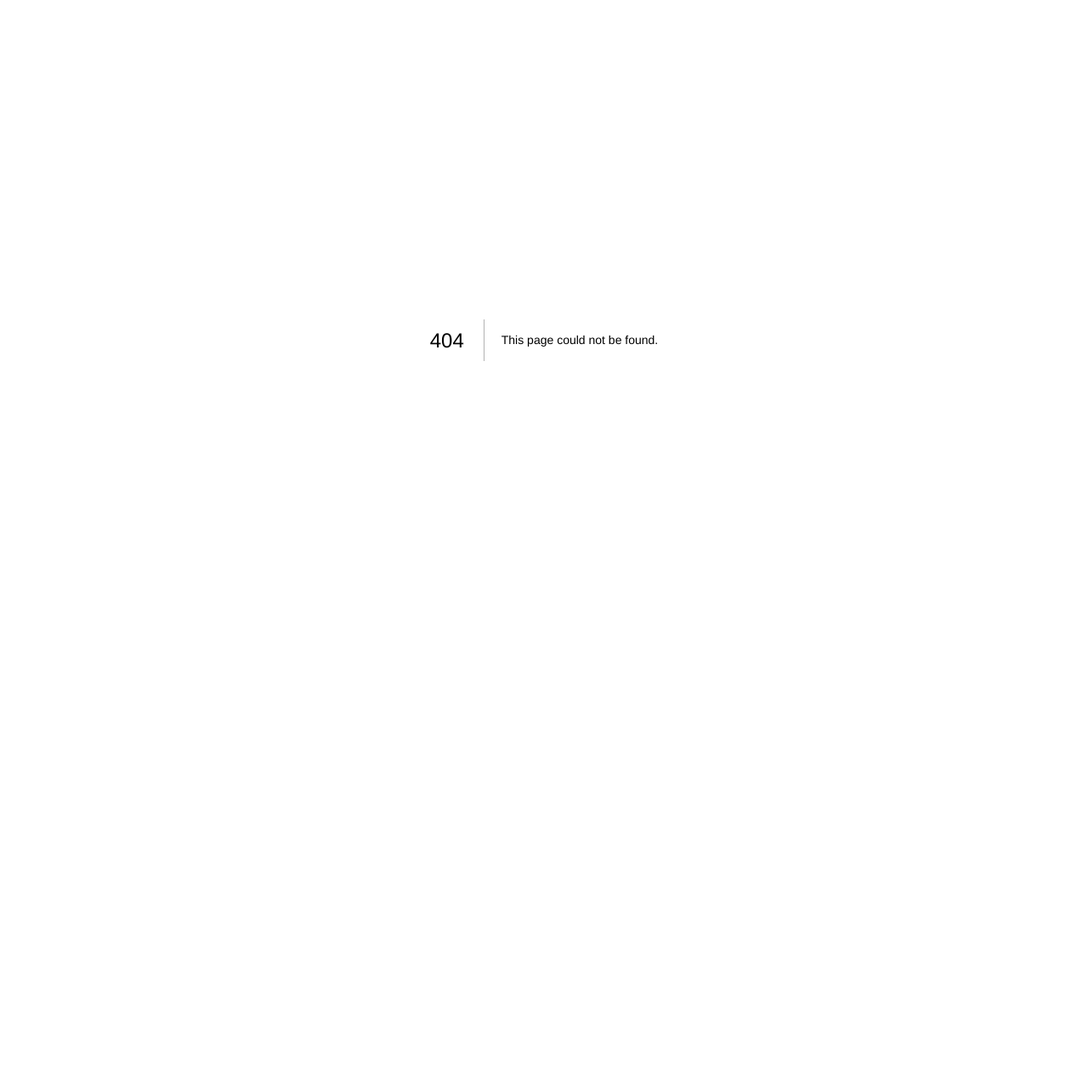
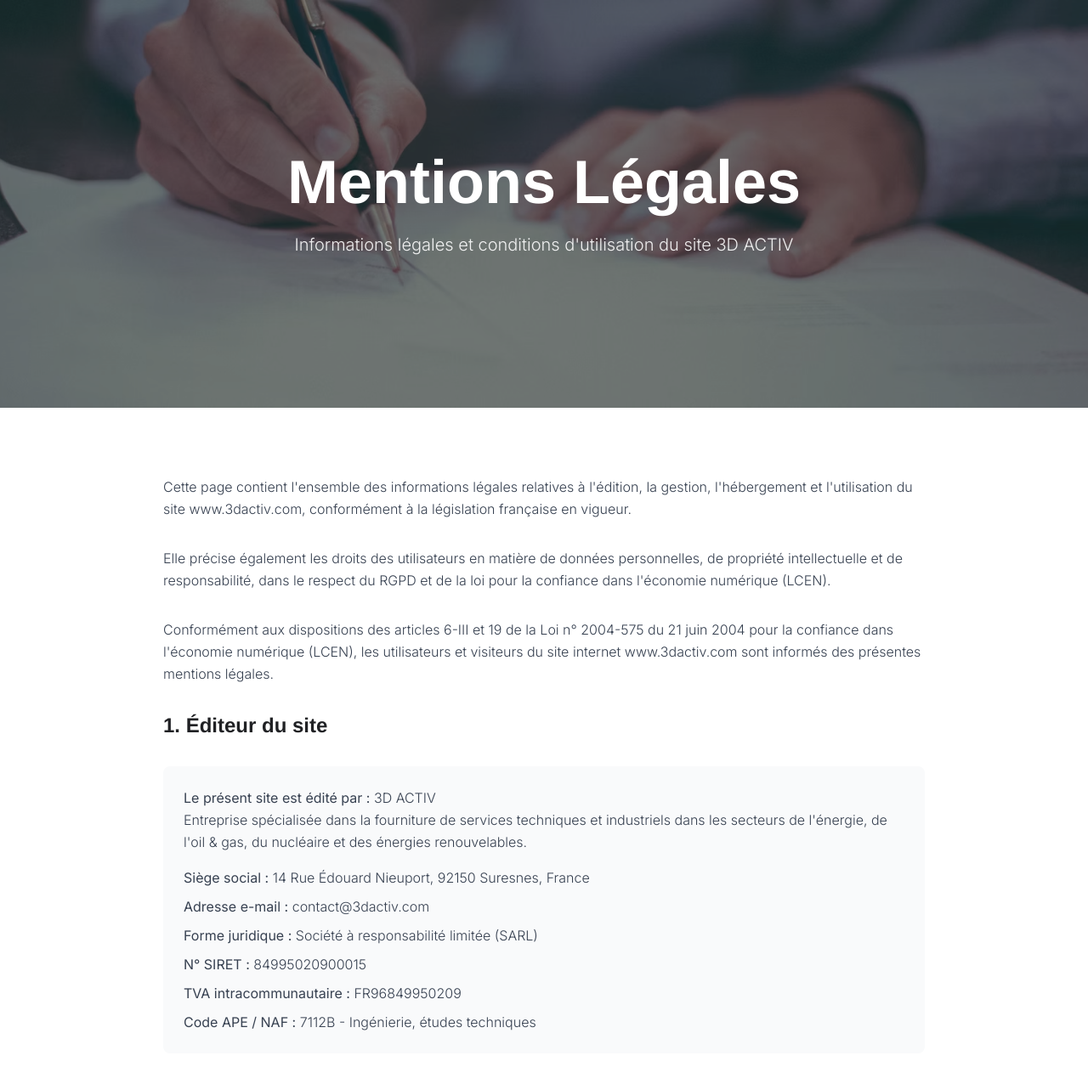
Before and after one commit to ItachiQRD/3dactiv, a Next.js app: page /mentions-legales in a window 1280 px wide. Before the commit this address had no page. Shown: the top 1276 px of the page at 85% size. Before the commit the page ends 800 px from the top, so only its background shows below. Built offline with nearby package versions, Linux system fonts and the light colour scheme.

Commit message:
Mentions

```diff
--- /dev/null
+++ b/src/app/mentions-legales/page.js
@@ -0,0 +1,152 @@
+'use client'
+
+import { motion } from 'framer-motion'
+import Navigation from '../../components/Navigation'
+import AssetPath from '../../components/AssetPath'
+
+const MentionsLegales = () => {
+  return (
+    <div className="min-h-screen bg-gradient-to-b from-metal-100 to-white">
+      <Navigation />
+
+      {/* Hero Section */}
+      <section className="relative min-h-[60vh] flex items-center justify-center overflow-hidden">
+        {/* Background Image */}
+        <div className="absolute inset-0 w-full h-full">
+          <AssetPath
+            src="/images/mentions.avif"
+            alt="Mentions légales - 3D ACTIV"
+            className="w-full h-full object-cover"
+          />
+          {/* Dark Overlay */}
+          <div className="absolute inset-0 bg-nordic-900/60"></div>
+        </div>
+
+        {/* Content */}
+        <div className="relative z-10 container-nordic text-center">
+          <motion.h1
+            initial={{ opacity: 0, y: 30 }}
+            animate={{ opacity: 1, y: 0 }}
+            transition={{ duration: 0.8 }}
+            className="text-5xl lg:text-7xl font-bold text-white mb-6"
+          >
+            Mentions Légales
+          </motion.h1>
+          <motion.p
+            initial={{ opacity: 0, y: 20 }}
+            animate={{ opacity: 1, y: 0 }}
+            transition={{ duration: 0.8, delay: 0.2 }}
+            className="text-xl text-white/90 max-w-3xl mx-auto"
+          >
+            Informations légales et conditions d'utilisation du site 3D ACTIV
+          </motion.p>
+        </div>
+      </section>
+
+      {/* Content Section */}
+      <section className="py-20 bg-white">
+        <div className="container-nordic">
+          <motion.div
+            initial={{ opacity: 0, y: 30 }}
+            whileInView={{ opacity: 1, y: 0 }}
+            transition={{ duration: 0.8 }}
+            className="max-w-4xl mx-auto prose prose-lg prose-nordic"
+          >
+            <div className="text-gray-700 leading-relaxed space-y-8">
+              <p>
+                Cette page contient l'ensemble des informations légales relatives à l'édition, la gestion, l'hébergement et l'utilisation du site www.3dactiv.com, conformément à la législation française en vigueur.
+              </p>
+
+              <p>
+                Elle précise également les droits des utilisateurs en matière de données personnelles, de propriété intellectuelle et de responsabilité, dans le respect du RGPD et de la loi pour la confiance dans l'économie numérique (LCEN).
+              </p>
+
+              <p>
+                Conformément aux dispositions des articles 6-III et 19 de la Loi n° 2004-575 du 21 juin 2004 pour la confiance dans l'économie numérique (LCEN), les utilisateurs et visiteurs du site internet www.3dactiv.com sont informés des présentes mentions légales.
+              </p>
+
+              <h2 className="text-2xl font-bold text-nordic-900 mt-12 mb-6">1. Éditeur du site</h2>
+              <div className="bg-gray-50 p-6 rounded-lg">
+                <p><strong>Le présent site est édité par :</strong> 3D ACTIV</p>
+                <p>Entreprise spécialisée dans la fourniture de services techniques et industriels dans les secteurs de l'énergie, de l'oil & gas, du nucléaire et des énergies renouvelables.</p>
+                <ul className="mt-4 space-y-2">
+                  <li><strong>Siège social :</strong> 14 Rue Édouard Nieuport, 92150 Suresnes, France</li>
+                  <li><strong>Adresse e-mail :</strong> contact@3dactiv.com</li>
+                  <li><strong>Forme juridique :</strong> Société à responsabilité limitée (SARL)</li>
+                  <li><strong>N° SIRET :</strong> 84995020900015</li>
+                  <li><strong>TVA intracommunautaire :</strong> FR96849950209</li>
+                  <li><strong>Code APE / NAF :</strong> 7112B - Ingénierie, études techniques</li>
+                </ul>
+              </div>
+
+              <h2 className="text-2xl font-bold text-nordic-900 mt-12 mb-6">2. Hébergement du site</h2>
+              <div className="bg-gray-50 p-6 rounded-lg">
+                <p><strong>Le site est hébergé par :</strong> OVH</p>
+                <ul className="mt-4 space-y-2">
+                  <li><strong>Adresse :</strong> 2, rue Kellermann, 59100 Roubaix</li>
+                  <li><strong>Contact e-mail :</strong> contact@3dactiv.com</li>
+                  <li><strong>Site web de l'hébergeur :</strong> www.ovhcloud.com/fr/</li>
+                </ul>
+                <p className="mt-4">Ce prestataire assure le stockage permanent des données conformément à la législation française et européenne en vigueur.</p>
+              </div>
+
+              <h2 className="text-2xl font-bold text-nordic-900 mt-12 mb-6">3. Contenu du site</h2>
+              <ul className="space-y-3">
+                <li>• Le site www.3dactiv.com a pour objet de présenter les activités, services et offres d'emploi de la société 3D ACTIV.</li>
+                <li>• Les informations fournies sont régulièrement mises à jour, mais peuvent contenir des inexactitudes ou des omissions involontaires.</li>
+                <li>• 3D ACTIV se réserve le droit de modifier le contenu du site à tout moment, sans préavis.</li>
+              </ul>
+
+              <h2 className="text-2xl font-bold text-nordic-900 mt-12 mb-6">4. Propriété intellectuelle</h2>
+              <ul className="space-y-3">
+                <li>• Tous les éléments (textes, images, vidéos, logos, graphismes, icônes, design, base de données, structure du site…) présents sur le site www.3dactiv.com sont protégés par le Code de la propriété intellectuelle et restent la propriété exclusive de 3D ACTIV ou de leurs auteurs respectifs en cas de licence ou cession.</li>
+                <li>• Toute reproduction, diffusion, modification ou adaptation, totale ou partielle, sans l'autorisation expresse de 3D ACTIV est strictement interdite et constitue un délit de contrefaçon puni par la loi.</li>
+              </ul>
+
+              <h2 className="text-2xl font-bold text-nordic-900 mt-12 mb-6">5. Protection des données personnelles – RGPD</h2>
+              <div className="bg-blue-50 p-6 rounded-lg">
+                <p>Conformément au Règlement Général sur la Protection des Données (RGPD - UE 2016/679) et à la Loi Informatique et Libertés modifiée, les données collectées via les formulaires (contact, candidature, etc.) sont strictement utilisées dans le cadre de la gestion de la relation commerciale et du recrutement.</p>
+
+                <div className="mt-6">
+                  <p><strong>Responsable du traitement :</strong> 3D ACTIV</p>
+                  <p><strong>Finalité :</strong> gestion des candidatures, traitement des demandes, envoi de communications professionnelles</p>
+                  <p><strong>Durée de conservation :</strong> maximum 24 mois à compter du dernier contact</p>
+                </div>
+
+                <div className="mt-6">
+                  <p>Les utilisateurs disposent d'un droit d'accès, de rectification, d'effacement, de limitation, d'opposition et de portabilité de leurs données.</p>
+                  <p>Ces droits peuvent être exercés en envoyant un e-mail à <strong>contact@3dactiv.com</strong> ou par courrier postal à l'adresse du siège social.</p>
+                  <p>En cas de réclamation, vous pouvez également saisir la CNIL (www.cnil.fr).</p>
+                </div>
+              </div>
+
+              <h2 className="text-2xl font-bold text-nordic-900 mt-12 mb-6">6. Cookies</h2>
+              <ul className="space-y-3">
+                <li>• Le site www.3dactiv.com peut être amené à utiliser des cookies à des fins de mesure d'audience, de navigation ou de personnalisation.</li>
+                <li>• L'utilisateur peut paramétrer ses préférences depuis le bandeau de consentement ou directement dans son navigateur.</li>
+                <li>• Pour en savoir plus, consultez notre Politique de cookies.</li>
+              </ul>
+
+              <h2 className="text-2xl font-bold text-nordic-900 mt-12 mb-6">7. Responsabilité</h2>
+              <p>3D ACTIV ne saurait être tenue responsable en cas :</p>
+              <ul className="mt-4 space-y-2 ml-6">
+                <li>• d'interruption temporaire ou permanente du site,</li>
+                <li>• de bugs techniques ou d'intrusion externe,</li>
+                <li>• de dommages indirects résultant de l'usage du site ou des informations qu'il contient.</li>
+              </ul>
+              <p className="mt-4">L'utilisateur est seul responsable de l'utilisation qu'il fait du site et des informations fournies.</p>
+
+              <h2 className="text-2xl font-bold text-nordic-900 mt-12 mb-6">8. Droit applicable & juridiction compétente</h2>
+              <ul className="space-y-3">
+                <li>• Les présentes mentions légales sont régies par le droit français.</li>
+                <li>• En cas de litige, compétence exclusive est attribuée aux tribunaux français du ressort du siège de la société, sauf disposition légale impérative contraire.</li>
+              </ul>
+            </div>
+          </motion.div>
+        </div>
+      </section>
+    </div>
+  )
+}
+
+export default MentionsLegales
```
Also changed, not shown: public/images/mentions.avif (added).
